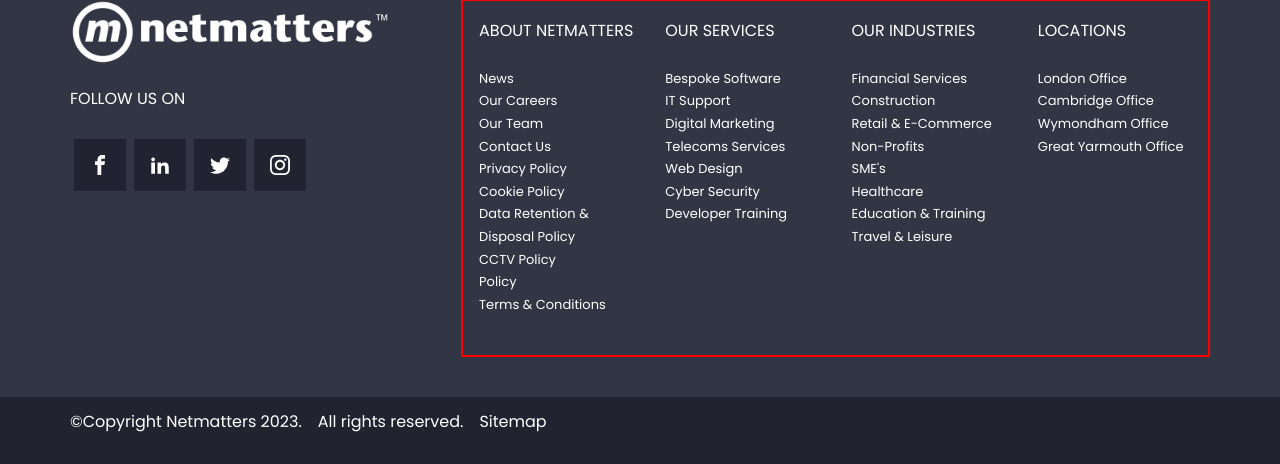
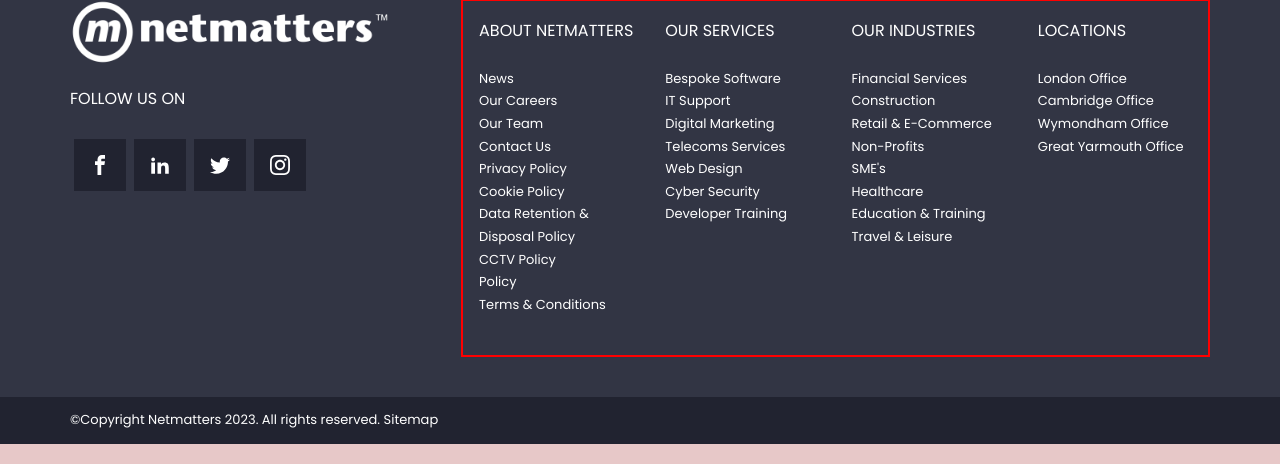
Before and after one commit to deanyosla/Netmatters-webpage, a PHP site: page / in a window 1280 px wide. Shown: the part 447-911 px from the top of the page. Run offline with PHP 8.4, Linux system fonts and the light colour scheme.

Commit message:
changes to footer

```diff
--- a/css/style.css
+++ b/css/style.css
@@ -392,6 +392,7 @@
 .footer-bottom {
   background: #212330;
   color: white;
+  padding-top: 10px;
 }
 
 .sitemap {
@@ -425,12 +426,13 @@
   text-decoration: underline;
 }
 
-.license {
+.footer-bottom {
   display: flex;
   flex-direction: row;
   gap: 1rem;
   padding-top: 1rem;
   padding-bottom: 1rem;
+  font-size: 13px;
 }
 
 @media screen and (min-width: 768px) {
--- a/scss/partials/_footer.scss
+++ b/scss/partials/_footer.scss
@@ -35,6 +35,7 @@
 .footer-bottom {
   background: #212330;
   color: white;
+  padding-top: 10px;
 }
 
 .sitemap {
@@ -63,10 +64,11 @@
 .main-links a:hover {
   text-decoration: underline;
 }
-.license {
+.footer-bottom {
   display: flex;
   flex-direction: row;
   gap: 1rem;
   padding-top: 1rem;
   padding-bottom: 1rem;
+  font-size: 13px;
 }
```
Also changed, not shown: 1 other file.
